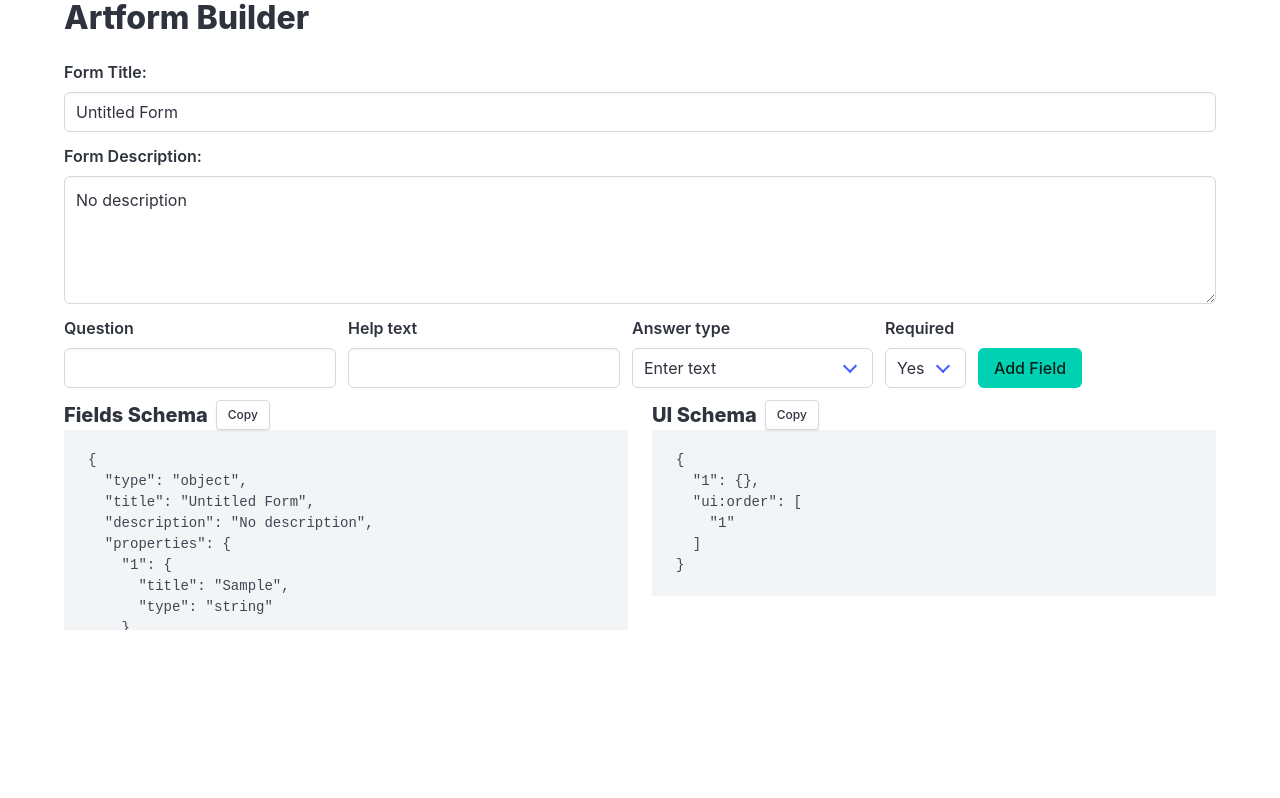
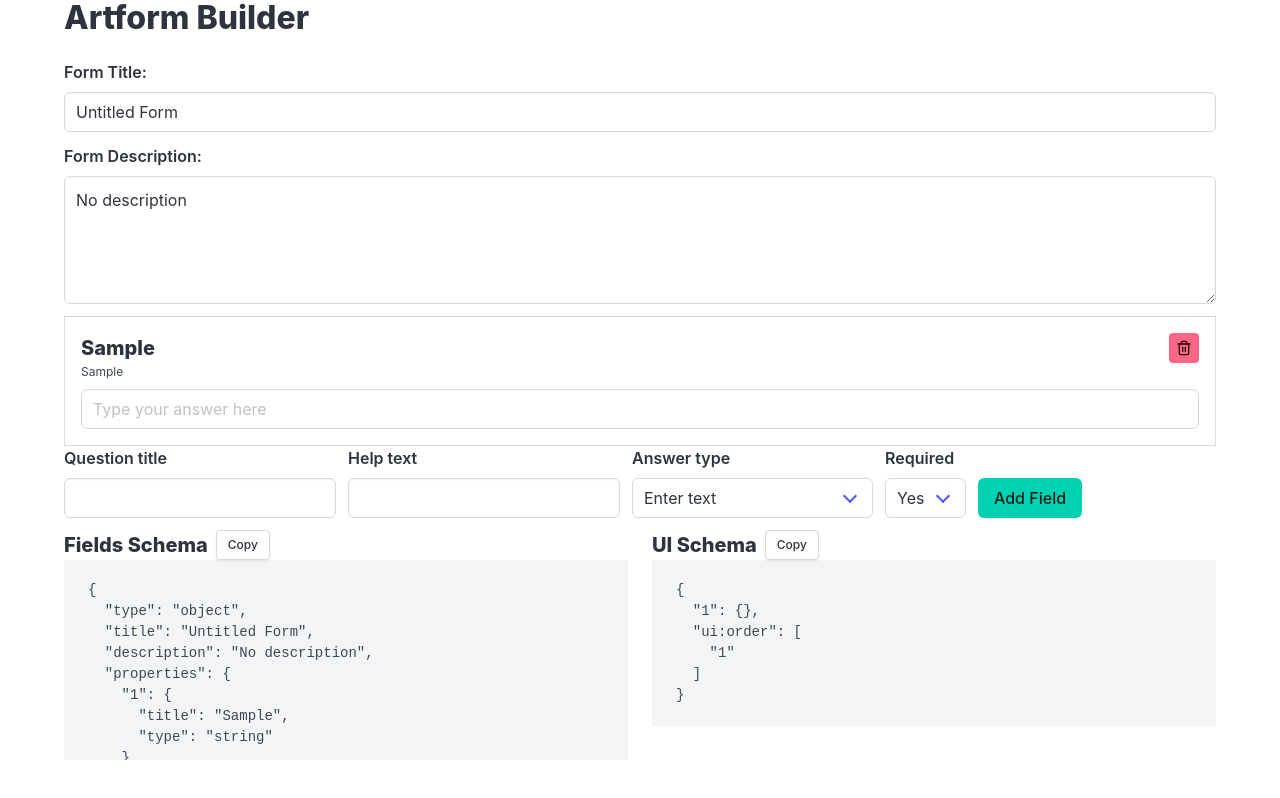
Before and after one commit to lenwhite/artform-builder, a React (Create React App) app: page / in a window 1280 px wide. Both pictures are taken after typing "Sample", "Sample" into the empty fields and a click on the button "Add Field". Built offline with nearby package versions, Linux system fonts and the light colour scheme.

Commit message:
Add preview

```diff
--- a/src/AddFieldRow.tsx
+++ b/src/AddFieldRow.tsx
@@ -68,13 +68,15 @@ export const AddFieldRow = () => {
         reset();
     };
 
+    const fieldType = watch('fieldType');
+
     return (
         <form
             onSubmit={handleSubmit(onSubmit)}
             className="field is-grouped is-grouped-multiline"
         >
             <div className="control">
-                <label className="label">Question</label>
+                <label className="label">Question title</label>
                 <input
                     className="input"
                     type="text"
@@ -102,12 +104,9 @@ export const AddFieldRow = () => {
                     </select>
                 </div>
             </div>
-            {watch('fieldType') === 'string_radio' ||
-                (watch('fieldType') === 'checkbox' && (
+            {(fieldType === 'string_radio' || fieldType === 'checkbox') && (
                 <div className="control">
-                        <label className="label">
-                            Options (comma separated)
-                        </label>
+                    <label className="label">Options (comma separated)</label>
                     <input
                         className="input"
                         type="text"
@@ -118,7 +117,7 @@ export const AddFieldRow = () => {
                         <p className="error">Options are required</p>
                     )}
                 </div>
-                ))}
+            )}
             <div className="control">
                 <label className="label">Required</label>
                 <div className="select">
--- /dev/null
+++ b/src/FieldPreview.tsx
@@ -0,0 +1,167 @@
+import React from 'react';
+import { Field } from './store';
+import { ArrowUp, ArrowDown, Trash2, Camera, File } from 'react-feather';
+
+const FieldPreview = ({
+    field,
+    onMoveUp,
+    onMoveDown,
+    onDelete,
+}: {
+    field: Field;
+    onMoveUp?: () => void;
+    onMoveDown?: () => void;
+    onDelete: () => void;
+}) => {
+    return (
+        <div
+            className="field-preview"
+            style={{ border: '1px solid #dbdbdb', padding: '1rem' }}
+        >
+            <div
+                style={{
+                    display: 'flex',
+                    justifyContent: 'space-between',
+                    alignItems: 'center',
+                }}
+            >
+                <h3 className="title is-5 mb-0">{field.title}</h3>
+                <div className="buttons has-addons">
+                    {onMoveUp && (
+                        <button
+                            className="button is-small is-info"
+                            onClick={onMoveUp}
+                        >
+                            <span className="icon">
+                                <ArrowUp size={16} />
+                            </span>
+                        </button>
+                    )}
+                    {onMoveDown && (
+                        <button
+                            className="button is-small is-info"
+                            onClick={onMoveDown}
+                        >
+                            <span className="icon">
+                                <ArrowDown size={16} />
+                            </span>
+                        </button>
+                    )}
+                    <button
+                        className="button is-small is-danger"
+                        onClick={onDelete}
+                    >
+                        <span className="icon">
+                            <Trash2 size={16} />
+                        </span>
+                    </button>
+                </div>
+            </div>
+            <p className="help mt-0 mb-2">{field.helpText}</p>
+            <div className="control">
+                {field.type === 'string_input' && (
+                    <input
+                        className="input"
+                        type="text"
+                        placeholder="Type your answer here"
+                    />
+                )}
+                {field.type === 'string_textarea' && (
+                    <textarea
+                        className="textarea"
+                        defaultValue={field.default as string}
+                        placeholder="Type your answer here"
+                    />
+                )}
+                {field.type === 'string_radio' &&
+                    field.enum &&
+                    field.enum.map((option, index) => (
+                        <label className="radio mr-6" key={index}>
+                            <input
+                                type="radio"
+                                value={option}
+                                className="mr-2"
+                            />
+                            {field.enumNames ? field.enumNames[index] : option}
+                        </label>
+                    ))}
+                {field.type === 'date' && (
+                    <input className="input" type="date" />
+                )}
+                {field.type === 'email' && (
+                    <input className="input" type="email" />
+                )}
+                {field.type === 'url' && <input className="input" type="url" />}
+                {field.type === 'checkbox' &&
+                    field.enum &&
+                    field.enum.map((option, index) => (
+                        <label className="checkbox mr-6" key={index}>
+                            <input
+                                type="checkbox"
+                                value={option}
+                                className="mr-2"
+                            />
+                            {field.enumNames ? field.enumNames[index] : option}
+                        </label>
+                    ))}
+                {field.type === 'boolean_radio' && (
+                    <>
+                        <label className="radio mr-6">
+                            <input type="radio" value="true" className="mr-2" />
+                            Yes
+                        </label>
+                        <label className="radio">
+                            <input
+                                type="radio"
+                                value="false"
+                                className="mr-2"
+                            />
+                            No
+                        </label>
+                    </>
+                )}
+                {field.type === 'number_input' && (
+                    <input className="input" type="number" />
+                )}
+                {field.type === 'number_radio' &&
+                    field.enum &&
+                    field.enum.map((option, index) => (
+                        <label className="radio" key={index}>
+                            <input
+                                type="radio"
+                                name={field.title}
+                                value={option}
+                            />
+                            {field.enumNames ? field.enumNames[index] : option}
+                        </label>
+                    ))}
+                {field.type === 'camera_upload' && (
+                    <div>
+                        <button className="button is-primary">
+                            <span className="icon-text">
+                                <span className="icon">
+                                    <Camera size={16} />
+                                </span>
+                                <span>Open camera</span>
+                            </span>
+                        </button>
+                    </div>
+                )}
+                {field.type === 'file_upload' && (
+                    <div>
+                        <button className="button is-primary">
+                            <span className="icon-text">
+                                <span className="icon">
+                                    <File size={16} />
+                                </span>
+                                <span>Choose file</span>
+                            </span>
+                        </button>
+                    </div>
+                )}
+            </div>
+        </div>
+    );
+};
+
+export default FieldPreview;
--- /dev/null
+++ b/src/FieldsPreview.tsx
@@ -0,0 +1,31 @@
+import React from 'react';
+import { useFormBuilderStore } from './store';
+import FieldPreview from './FieldPreview';
+
+const FieldsPreview = () => {
+    const { fields, removeField, moveField } = useFormBuilderStore();
+
+    return (
+        <div>
+            {fields.map((field, index) => (
+                <FieldPreview
+                    key={field.order}
+                    field={field}
+                    onDelete={() => removeField(index)}
+                    onMoveDown={
+                        index < fields.length - 1
+                            ? () => moveField(index, index + 1)
+                            : undefined
+                    }
+                    onMoveUp={
+                        index > 0
+                            ? () => moveField(index, index - 1)
+                            : undefined
+                    }
+                />
+            ))}
+        </div>
+    );
+};
+
+export default FieldsPreview;
--- a/src/FormBuilder.tsx
+++ b/src/FormBuilder.tsx
@@ -2,6 +2,7 @@ import React from 'react';
 import { useFormBuilderStore } from './store';
 import AddFieldRow from './AddFieldRow';
 import { FormCode } from './FormCode';
+import FieldsPreview from './FieldsPreview';
 
 const FormBuilder: React.FC = () => {
     const store = useFormBuilderStore();
@@ -38,6 +39,7 @@ const FormBuilder: React.FC = () => {
                     />
                 </div>
             </div>
+            <FieldsPreview />
             <AddFieldRow />
             <FormCode />
         </div>
--- a/src/convertToSchemas.ts
+++ b/src/convertToSchemas.ts
@@ -41,7 +41,6 @@ export function convertStoreToSchemas(store: FormBuilderStore) {
                 uiFieldSchema = { 'ui:widget': 'textarea' };
                 break;
 
-            case 'string_picker':
             case 'string_radio':
                 fieldSchema = {
                     title: field.title,
--- a/src/store.ts
+++ b/src/store.ts
@@ -5,7 +5,6 @@ export type Field = {
     type:
         | 'string_input'
         | 'string_textarea'
-        | 'string_picker'
         | 'string_radio'
         | 'date'
         | 'email'
@@ -32,6 +31,7 @@ export type FormBuilderStore = {
     setFormDescription: (description: string) => void;
     addField: (field: Field) => void;
     removeField: (fieldIndex: number) => void;
+    moveField: (fromIndex: number, toIndex: number) => void;
 };
 
 export const useFormBuilderStore = create<FormBuilderStore>()((set) => ({
@@ -46,4 +46,11 @@ export const useFormBuilderStore = create<FormBuilderStore>()((set) => ({
         set((state) => ({
             fields: state.fields.filter((_, index) => index !== fieldIndex),
         })),
+    moveField: (fromIndex, toIndex) =>
+        set((state) => {
+            const fields = [...state.fields];
+            const [field] = fields.splice(fromIndex, 1);
+            fields.splice(toIndex, 0, field);
+            return { fields };
+        }),
 }));
```
Lines whose indentation alone changed are shown as unchanged.
